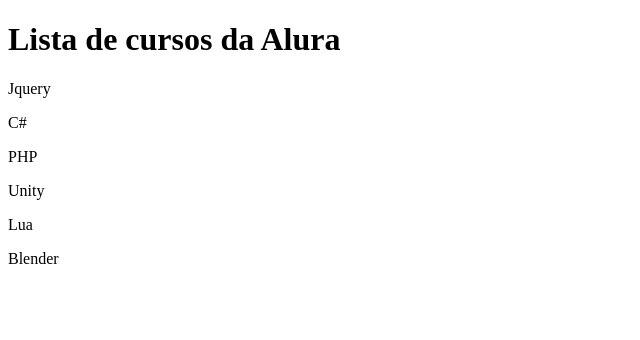
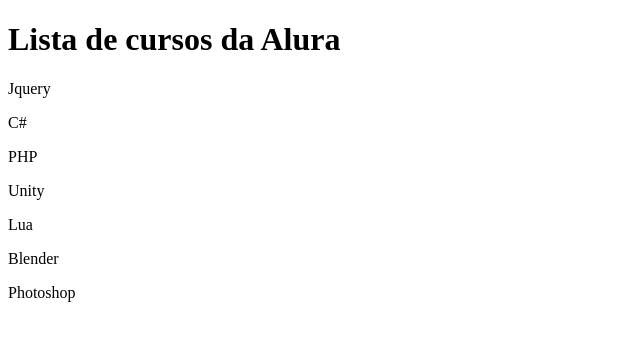
Before and after one commit to ceschini/alura_git, a plain HTML site: page index.html in a window 1280 px wide. Shown: the full height of the page, 0-640 px from the left. Drawn offline with Linux system fonts and the light colour scheme.

Commit message:
Adicionado curso photoshop ao index.html

```diff
--- a/index.html
+++ b/index.html
@@ -9,5 +9,6 @@
 <p>Unity</p>
 <p>Lua</p>
 <p>Blender</p>
+<p>Photoshop</p>
 </body>
 </html>
```
